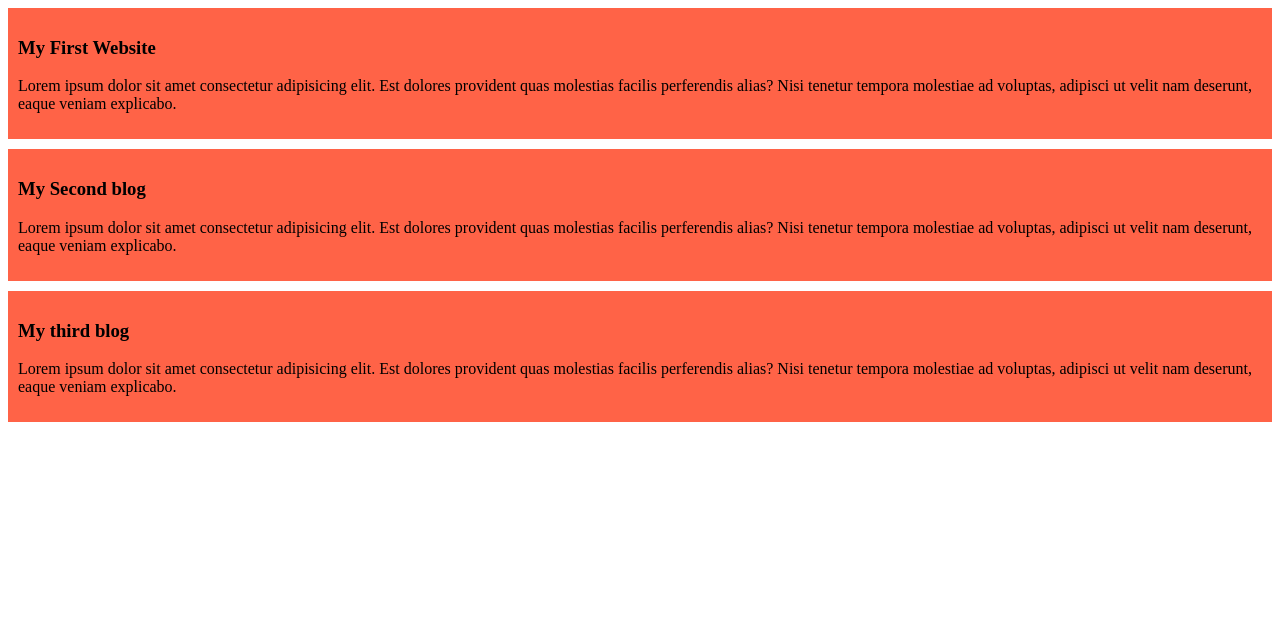
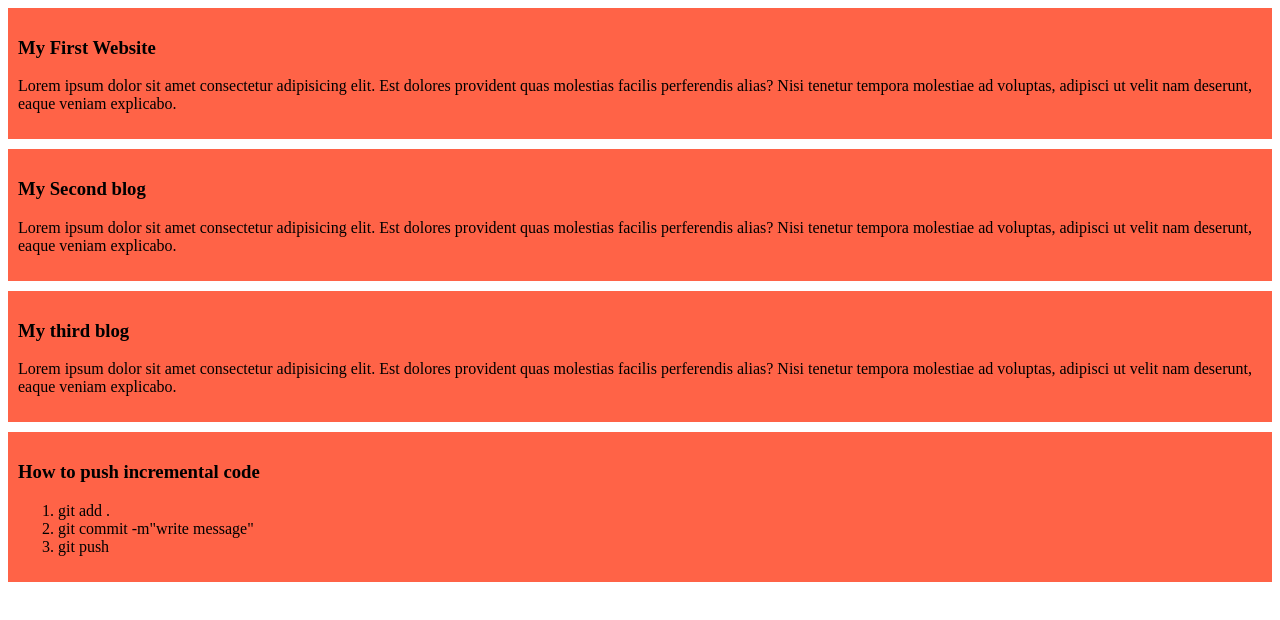
Before and after one commit to aamamun24/my-simple-website, a plain HTML site: page index.html in a window 1280 px wide. Drawn offline with Linux system fonts and the light colour scheme.

Commit message:
added git commit list

```diff
--- a/index.html
+++ b/index.html
@@ -19,5 +19,13 @@
         <h3>My third blog</h3>
         <p>Lorem ipsum dolor sit amet consectetur adipisicing elit. Est dolores provident quas molestias facilis perferendis alias? Nisi tenetur tempora molestiae ad voluptas, adipisci ut velit nam deserunt, eaque veniam explicabo.</p>
     </div>
+    <div>
+        <h3>How to push incremental code</h3>
+        <ol>
+            <li>git add .</li>
+            <li>git commit -m"write message"</li>
+            <li>git push</li>
+        </ol>
+    </div>
 </body>
 </html>
```
